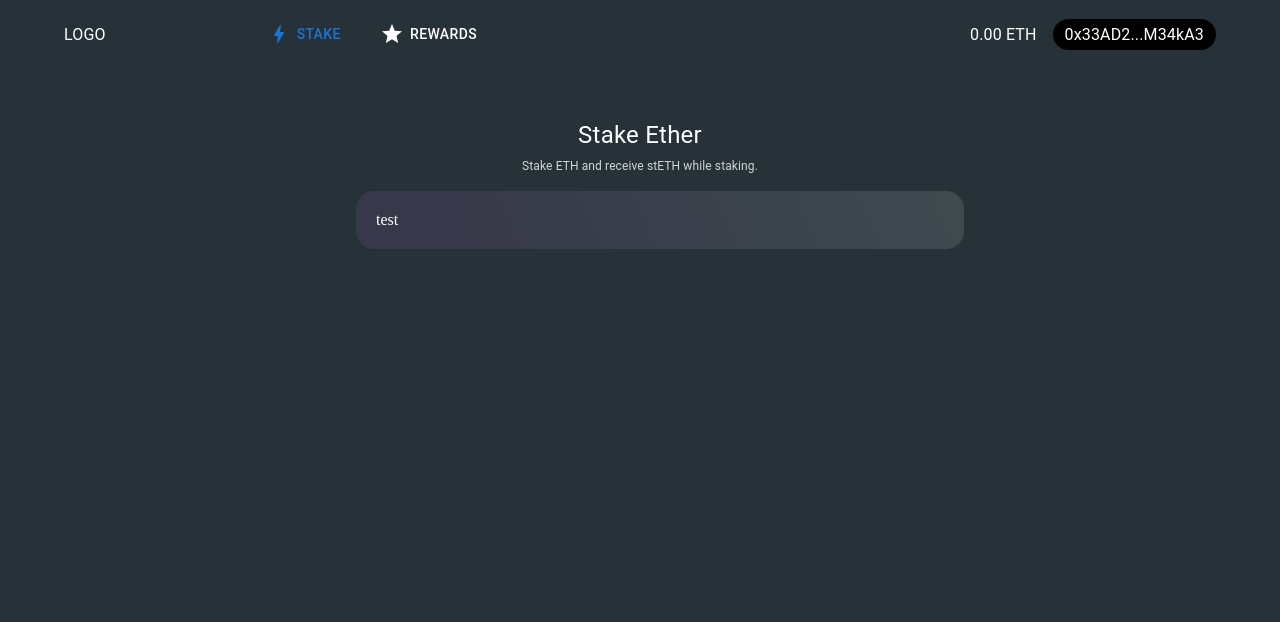
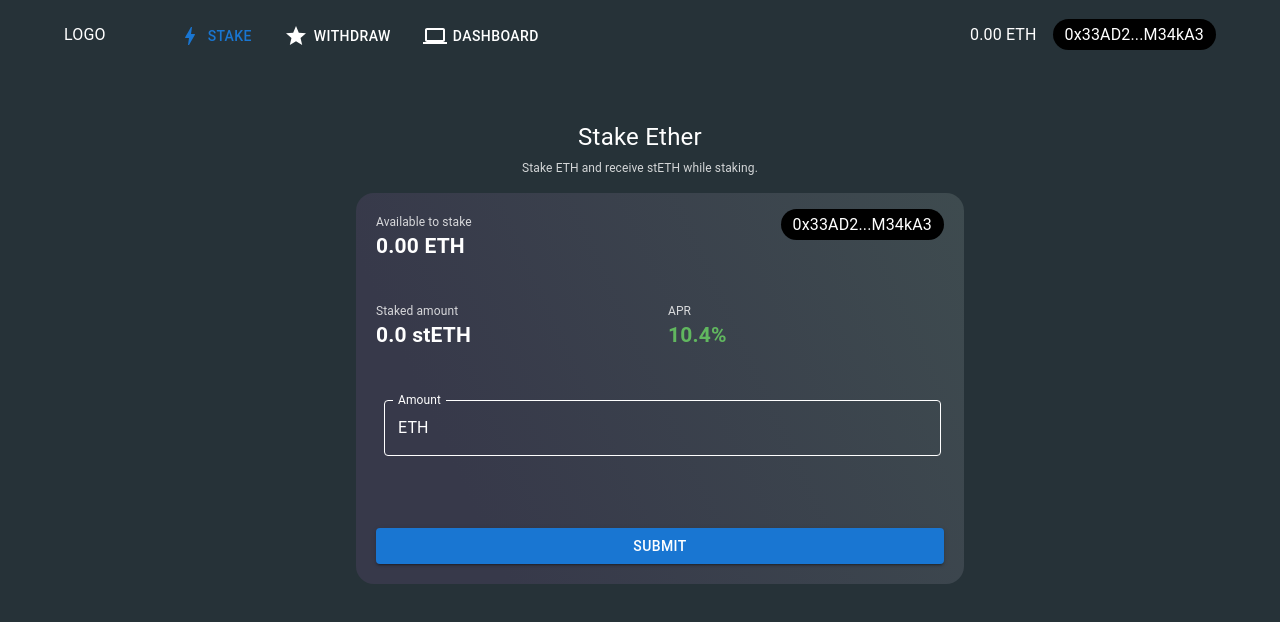
Before and after one commit to nicobevilacqua/StakeTogether, a React (Create React App) app in the folder frontend/: page / in a window 1280 px wide. Shown: the top 622 px of the page. Built offline with nearby package versions, Linux system fonts and the light colour scheme.

Commit message:
add: form mocked

```diff
--- a/frontend/src/App.css
+++ b/frontend/src/App.css
@@ -1,3 +1,9 @@
+input::-webkit-outer-spin-button,
+input::-webkit-inner-spin-button {
+  -webkit-appearance: none;
+  margin: 0;
+}
+
 .main {
     margin-top: 120px;
     margin: 64px 0 24px 0;
@@ -15,10 +21,11 @@
 .icon-header {
     margin-right: 6px;
 }
-.button-reward {
+.button-container {
     margin-left: 16px;
+    display: inline-block;
 }
-.button-reward button {
+.button-container button {
     color: white;
 }
 .address-cumb {
@@ -33,3 +40,18 @@
     background: linear-gradient(65.21deg, rgb(55, 57, 74) 19.1%, rgb(62, 75, 79) 100%);
     padding: 20px;
 }
+.text-grey {
+    color: #ffffffcc;
+}
+.text-success {
+    color: #61b75f;
+}
+.text-white {
+    color: white;
+}
+.input-amount fieldset,.input-amount fieldset:hover {
+    border-color: white;
+}
+.input-amount label, .input-amount p, .input-amount input {
+    color: white;
+}
--- a/frontend/src/components/Card.tsx
+++ b/frontend/src/components/Card.tsx
@@ -1,10 +1,70 @@
-import { Typography } from '@mui/material';
+import styled from '@emotion/styled';
+import { Button, Grid, InputAdornment, TextField, Typography } from '@mui/material';
 import * as React from 'react';
+
+const CssTextField = styled(TextField)({
+  '& label.Mui-focused': {
+    color: 'white',
+  },
+  '& .MuiInput-underline:after': {
+    borderBottomColor: 'white',
+  },
+  '& .MuiOutlinedInput-root': {
+    '& fieldset': {
+      borderColor: 'white',
+    },
+    '&:hover fieldset': {
+      borderColor: 'white',
+    },
+    '&.Mui-focused fieldset': {
+      borderColor: 'white',
+    },
+  },
+});
+
 
 export default function Card() {
   return (
     <div className='card'>
-      test
+      <Grid container spacing={2}>
+          <Grid item xs={6}>
+            <Typography className='text-grey' fontSize={'12px'}>Available to stake</Typography>
+            <Typography fontSize={'21px'} fontWeight={'bold'}>0.00 ETH</Typography>
+          </Grid>
+          <Grid item xs={6}>
+            <Typography textAlign={'right'}>
+              <span className='address-cumb'>0x33AD2...M34kA3</span>
+            </Typography>
+          </Grid>
+      </Grid>
+      <Grid marginTop={'24px'} container spacing={2}>
+          <Grid item xs={6}>
+            <Typography className='text-grey' fontSize={'12px'}>Staked amount</Typography>
+            <Typography fontSize={'21px'} fontWeight={'bold'}>0.0 stETH</Typography>
+          </Grid>
+          <Grid item xs={6}>
+            <Typography className='text-grey' fontSize={'12px'}>APR</Typography>
+            <Typography className='text-success' fontSize={'21px'} fontWeight={'bold'}>10.4%</Typography>
+          </Grid>
+      </Grid>
+      <Grid marginTop={'24px'} container spacing={2}>
+        <Grid className='input-amount' item xs={12}>
+          <CssTextField
+            label="Amount"
+            id="outlined-start-adornment"
+            sx={{ m: 1, width: '98%' }}
+            type='number'
+            InputProps={{
+              startAdornment: <InputAdornment className='text-white' position="start">ETH</InputAdornment>,
+            }}
+          />
+        </Grid>
+      </Grid>
+      <Grid marginTop={'48px'} container spacing={2}>
+          <Grid item xs={12}>
+            <Button fullWidth={true} variant="contained">SUBMIT</Button>
+          </Grid>
+      </Grid>
     </div>
   );
 }
--- a/frontend/src/components/Header.tsx
+++ b/frontend/src/components/Header.tsx
@@ -5,6 +5,7 @@ import Button from '@mui/material/Button';
 import { Typography } from '@mui/material';
 import BoltIcon from '@mui/icons-material/Bolt';
 import GradeIcon from '@mui/icons-material/Grade';
+import LaptopIcon from '@mui/icons-material/Laptop';
 import Address from './Address';
 
 export default function Header() {
@@ -12,26 +13,26 @@ export default function Header() {
     <div className='header'>
       <Container maxWidth="lg">
         <Grid container spacing={2}>
-          <Grid item xs={2}>
-            <Typography marginTop={'7px'}>LOGO</Typography>
-          </Grid>
-          <Grid item xs={1}>
+          <Grid item xs={8}>
+            <Typography display={'inline-block'} marginTop={'7px'} marginRight={'64px'}>LOGO</Typography>
             <Button variant="text">
               <BoltIcon className='icon-header'/>
               Stake
             </Button>
-          </Grid>
-          <Grid item xs={1}>
-            <div className='button-reward'>
-              <Button className='button-reward' variant="text">
+            <div className='button-container'>
+              <Button variant="text">
                 <GradeIcon className='icon-header'/>
-                Rewards
+                Withdraw
+              </Button>
+            </div>
+            <div className='button-container'>
+              <Button variant="text">
+                <LaptopIcon className='icon-header'/>
+                Dashboard
               </Button>
             </div>
           </Grid>
-          <Grid item xs={5}>
-          </Grid>
-          <Grid item xs={3}>
+          <Grid item xs={4}>
             <Address/>
           </Grid>
         </Grid>
--- a/frontend/src/components/Main.tsx
+++ b/frontend/src/components/Main.tsx
@@ -11,7 +11,7 @@ export default function Main() {
         <Grid container spacing={2}>
           <Grid margin={'0 auto'} item xs={6}>
             <Typography fontSize={'24px'} textAlign={'center'}>Stake Ether</Typography>
-            <Typography fontSize={'12px'} textAlign={'center'} margin={'4px 0 16px 0'} color={'#ffffffcc'}>
+            <Typography className='text-grey' fontSize={'12px'} textAlign={'center'} margin={'4px 0 16px 0'}>
               Stake ETH and receive stETH while staking.
             </Typography>
             <Card/>
```
